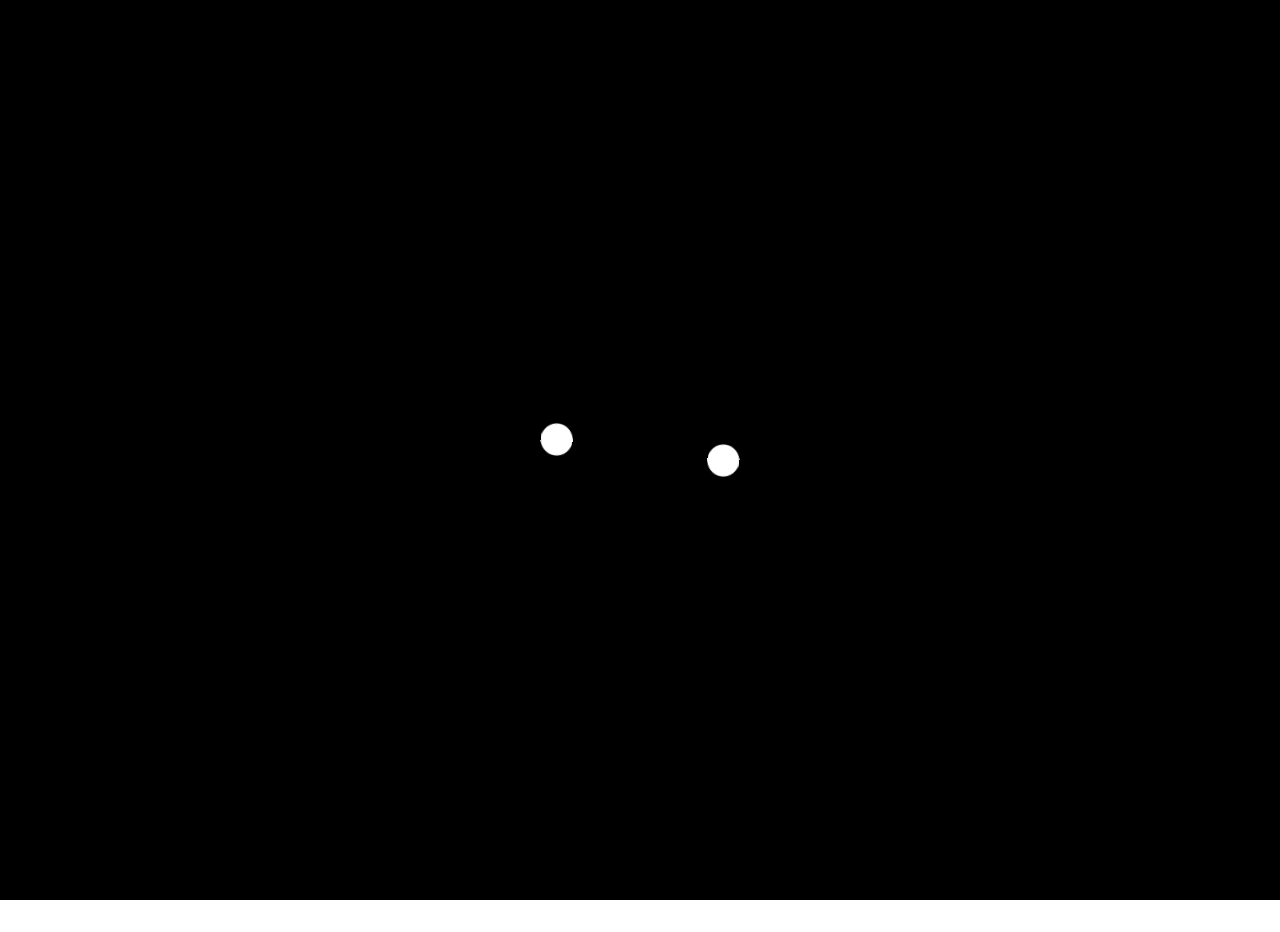
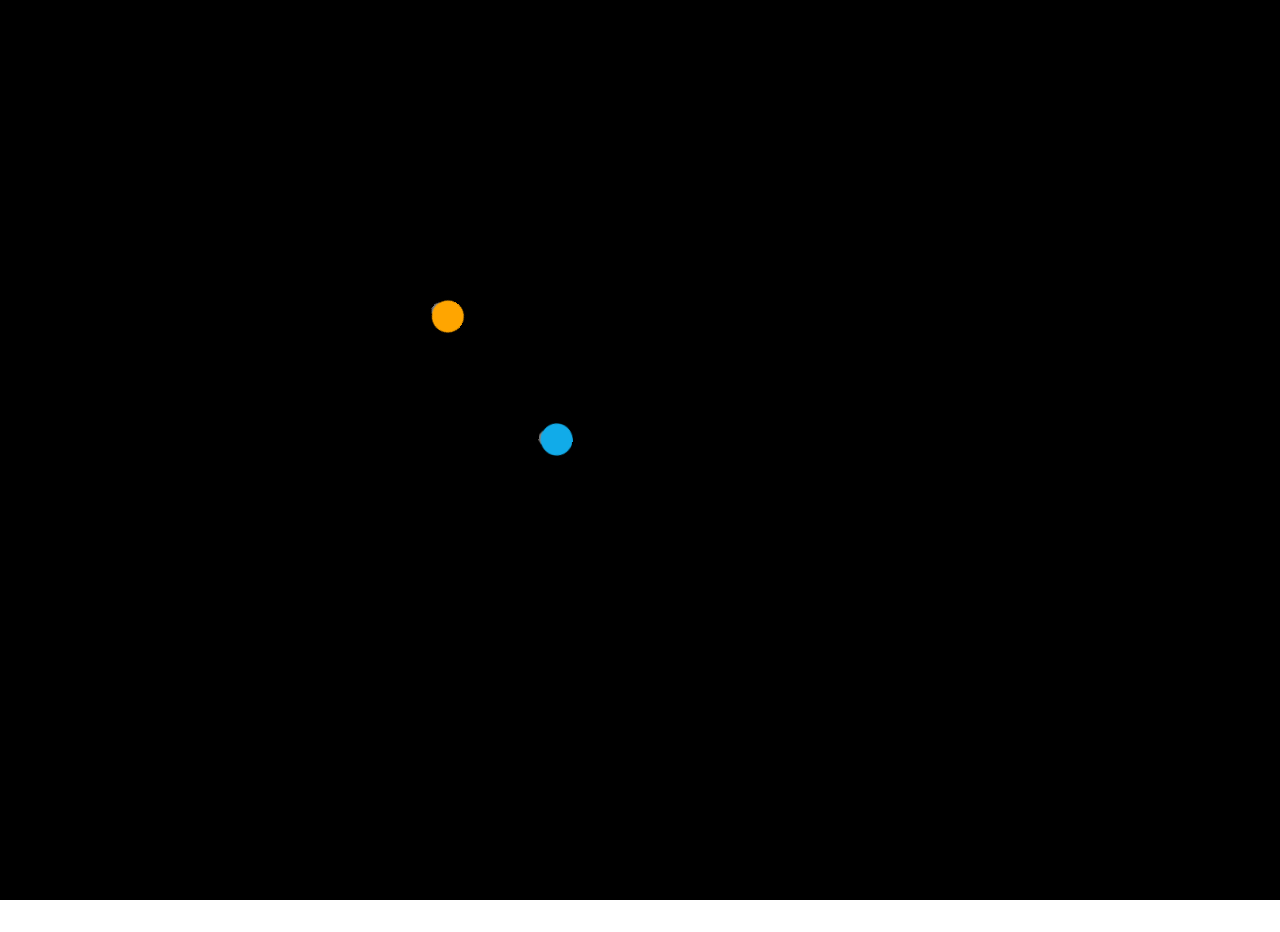
Before and after one commit to HackTheSolarSystem/RuthAngus, a Jekyll site: the page built from index.html, in a window 1280 px wide. Built offline with Jekyll 4.4.1, drawn with Linux system fonts in a browser that asks for light colours; nearby versions of some CDN libraries.

Commit message:
Make orbit bigger

```diff
--- a/index.html
+++ b/index.html
@@ -6,4 +6,5 @@
 <div class="jumbotron jumbotron-fluid top">
 	<div class="planet"></div>
 	<div class="planet"></div>
+	<div class="sun"></div>
 </div>
--- a/public/index.css
+++ b/public/index.css
@@ -16,11 +16,21 @@
 }
 
 .planet:nth-of-type(1) {
-	animation-delay: -10s
+	animation-delay: -20s;
+	animation: orbit 30s linear infinite;
+	height: 500px;
+	width: 500px;
+	margin-top: -250px;
+	margin-left: -250px;
+}
+
+.planet:nth-of-type(1):before {
+	background: orange;
 }
 
 .planet:before {
-	background: white;
+	background: #11abe9;
+	box-shadow: 0 -10px 0 -8px grey;
 	border-radius: 50%;
 	display: block;
 	content: "";
```
